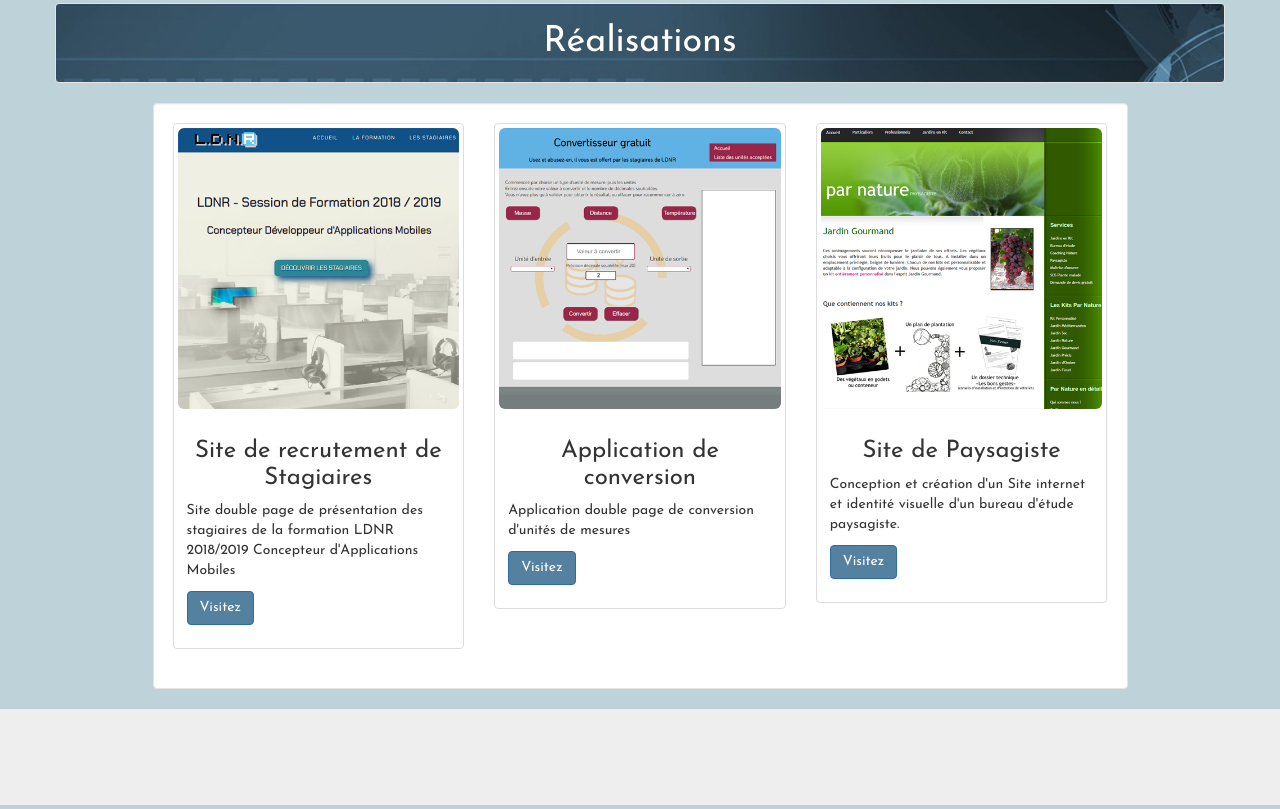
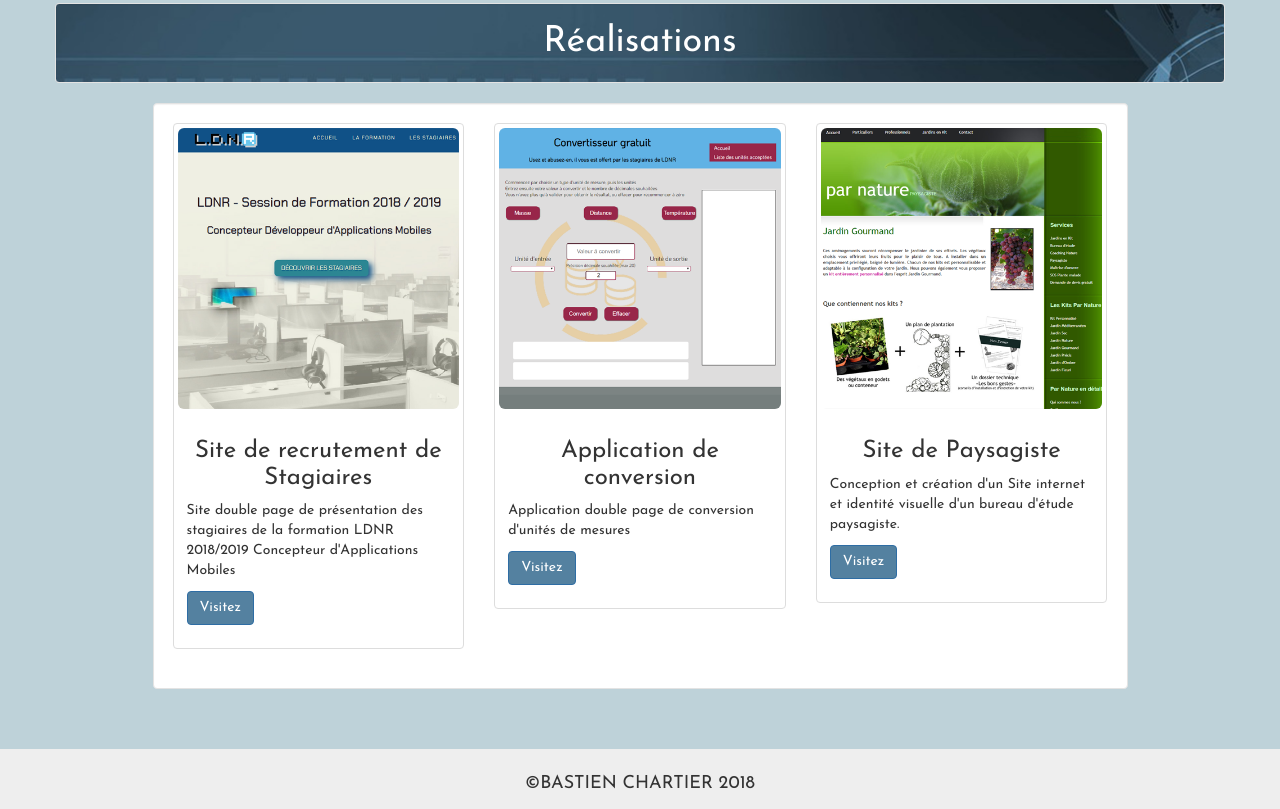
Before and after one commit to Bastienmmc/online_resume, a plain HTML site: page index.html in a window 1280 px wide. Shown: the part 3519-4328 px from the top of the page. Drawn offline with Linux system fonts and the light colour scheme.

Commit message:
footer finalisé

```diff
--- a/index.html
+++ b/index.html
@@ -446,7 +446,7 @@
                     #################################################
                     -->
     <footer class="jumbotron">
-
+<h4>&copy;BASTIEN CHARTIER 2018</h4>
     </footer>
 
                     <!--
--- a/style.css
+++ b/style.css
@@ -51,7 +51,11 @@ body,
 }
 
 footer.jumbotron {
-    margin-bottom: 0
+    margin-bottom: 0;
+    text-align: center;
+    padding: 15px;
+height: 60px;
+margin-top: 40px
 }
 
 .panel {
```
